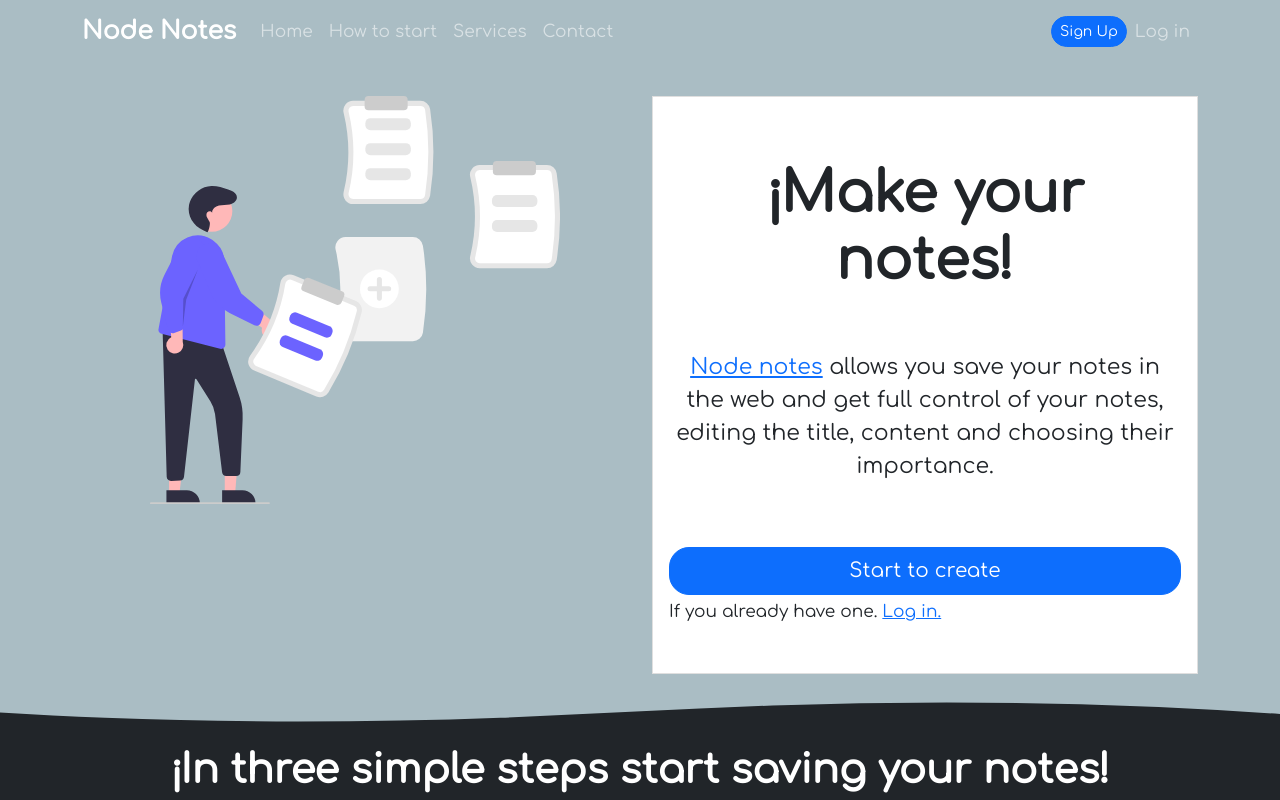
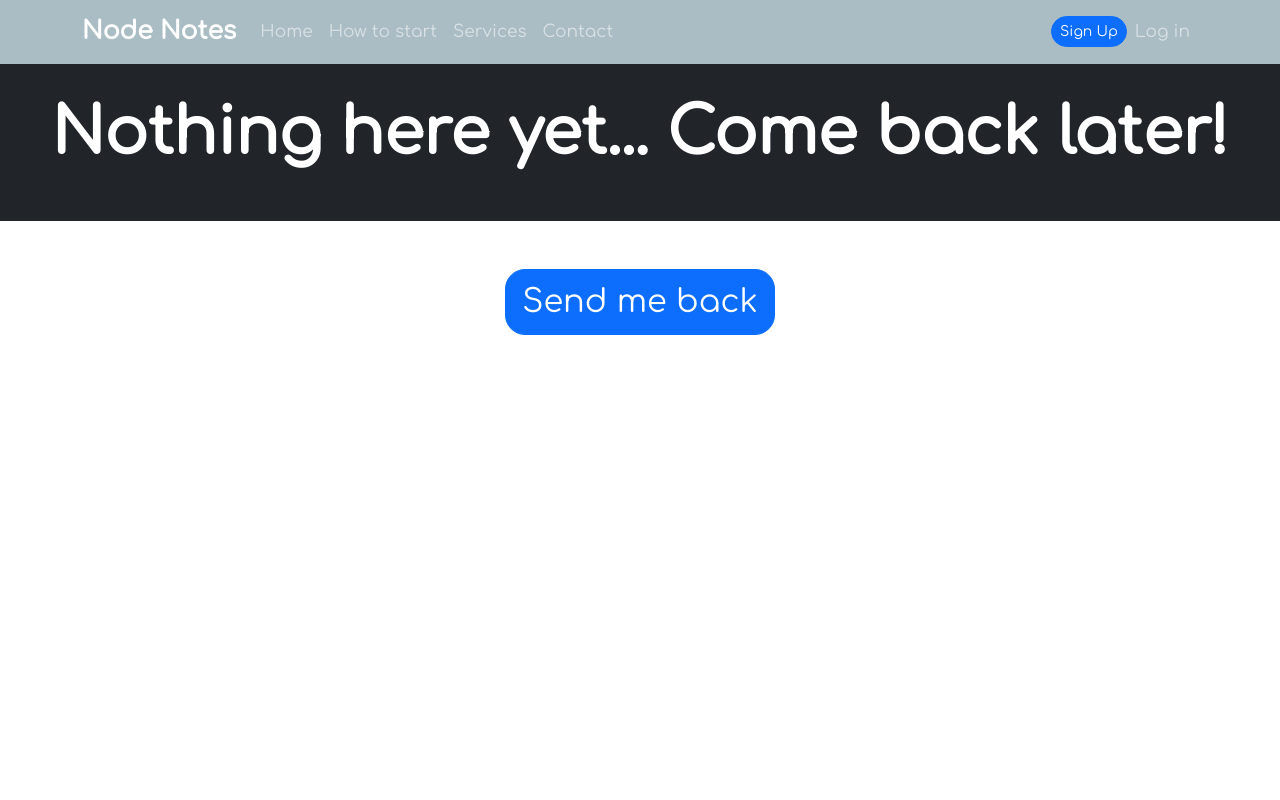
Before and after one commit to HectorMu/REACTNOTES, a React (Create React App) app: page /#/ in a window 1280 px wide. Shown: the top 800 px of the page. Built offline with nearby package versions, Linux system fonts and the light colour scheme.

Commit message:
Some fixes for production, modified the principal route to be the same as the repo name

```diff
--- a/src/App.js
+++ b/src/App.js
@@ -25,7 +25,10 @@
     <div>
       <Navigation user={user} setUser={setUser} />
       <Routes>
-        <Route path="/" element={<UserLogged view={LandingPage} />} />
+        <Route
+          path="/REACTNOTES-API"
+          element={<UserLogged view={LandingPage} />}
+        />
         <Route path="/notes/" element={<PrivateRoute view={UserNotes} />} />
         <Route path="/notes/add" element={<PrivateRoute view={AddNote} />} />
         <Route
--- a/src/components/Navigation/Navigation.js
+++ b/src/components/Navigation/Navigation.js
@@ -14,7 +14,7 @@
     <div>
       <nav className="navbar navbar-expand-lg fixed-top navbar-dark bg-custom-1">
         <div className="container">
-          <Link to="/" className="navbar-brand">
+          <Link to="/REACTNOTES-API" className="navbar-brand">
             Node Notes
           </Link>
           {user === null ? (
```
